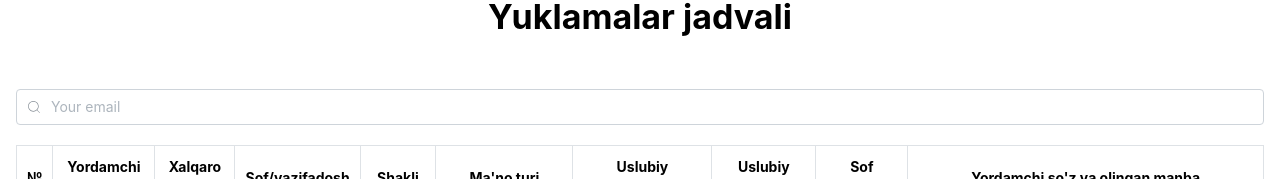
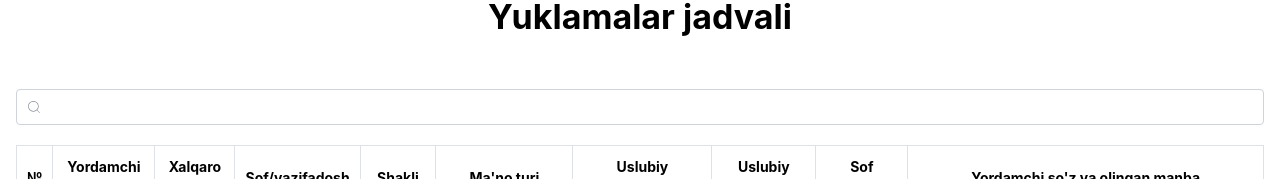
Before and after one commit to Yokubjanovichh/tilshunos-app, a React (Vite) app: page /yuklama in a window 1280 px wide. Shown: the part 183-362 px from the top of the page. Built offline with nearby package versions, Linux system fonts and the light colour scheme.

Commit message:
second commit

```diff
--- a/src/ui/table/table.jsx
+++ b/src/ui/table/table.jsx
@@ -61,7 +61,7 @@ export default function TableBar({ dataReceived }) {
 
   return (
     <div style={{ width: "100%", rowGap: "10px", display: "flex", justifyContent: "center", alignItems: "center", flexDirection: "column" }}>
-      <Input style={{ width: "100%" }} onChange={(e) => setSearch(e.target.value)} mb="10px" placeholder="Your email" leftSection={<CiSearch size={16} />} />
+      <Input style={{ width: "100%" }} onChange={(e) => setSearch(e.target.value)} mb="10px" placeholder="" leftSection={<CiSearch size={16} />} />
 
       <div style={{ width: "100%", height: "550px", overflow: "scroll" }}>
         {rows.length ? (
```
